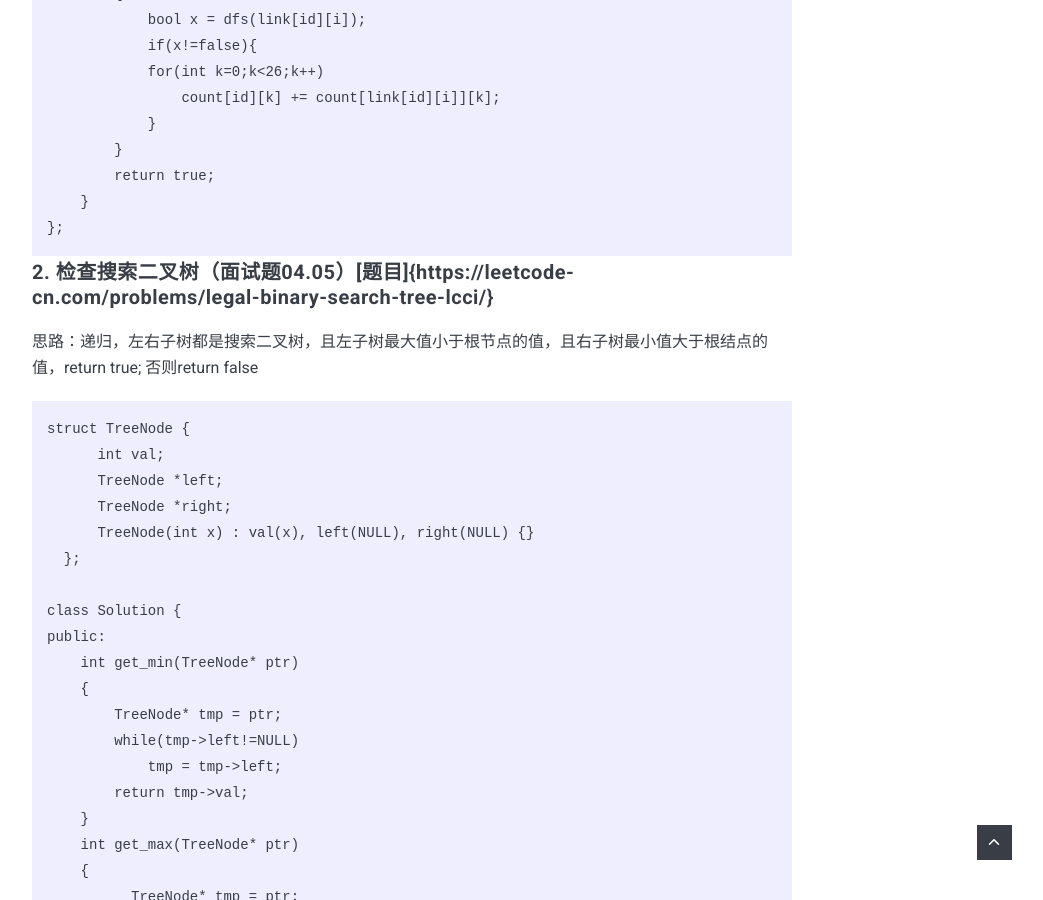
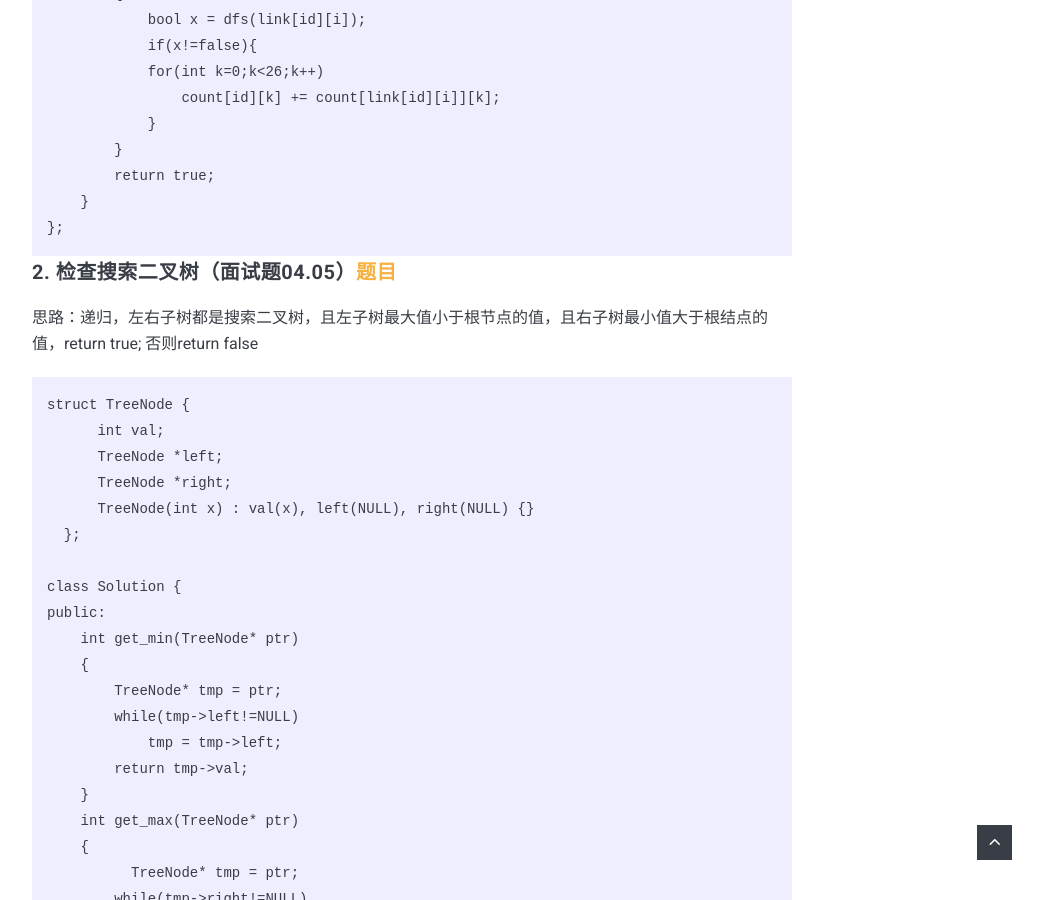
Before and after one commit to ivy-lv11/ivy-lv11.github.io, a Jekyll site: the page built from _posts/2020-08-25-DFS.markdown, in a window 1280 px wide and 900 px high, scrolled down 2251 px. Shown: the whole window, without its empty margins (228-1271 px from the left). Built offline with Jekyll 4.4.1, drawn with Linux system fonts in a browser that asks for light colours; nearby versions of some CDN libraries; comment, search, counter and statistics services are not loaded.

Commit message:
add link

````diff
--- a/_posts/2020-08-25-DFS.markdown
+++ b/_posts/2020-08-25-DFS.markdown
@@ -60,7 +60,7 @@ public:
 };
 ```
 
-#### 2. 检查搜索二叉树（面试题04.05）[题目]{https://leetcode-cn.com/problems/legal-binary-search-tree-lcci/}
+#### 2. 检查搜索二叉树（面试题04.05）[题目](https://leetcode-cn.com/problems/legal-binary-search-tree-lcci/)
 思路：递归，左右子树都是搜索二叉树，且左子树最大值小于根节点的值，且右子树最小值大于根结点的值，return true; 否则return false
 ```
 struct TreeNode {
````
